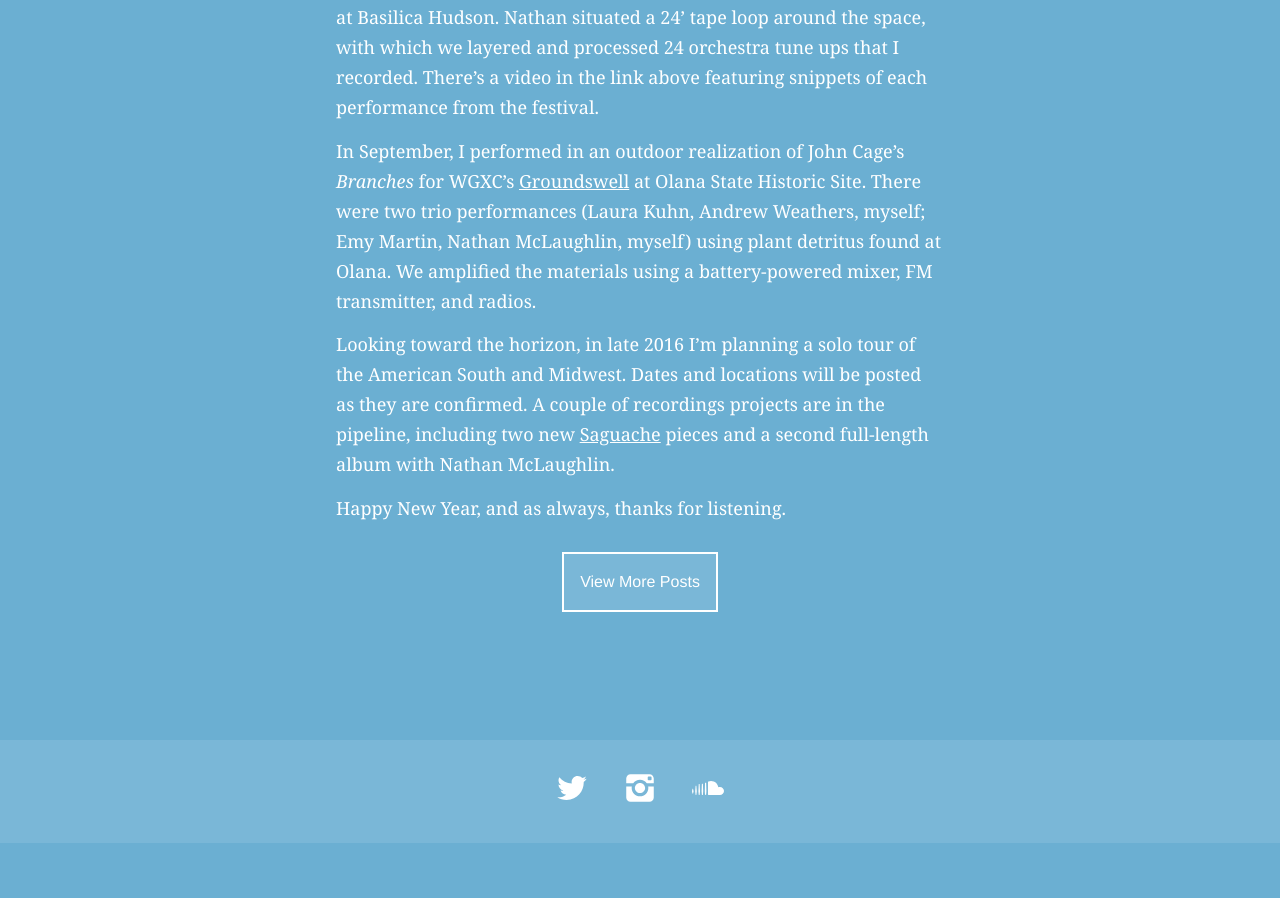
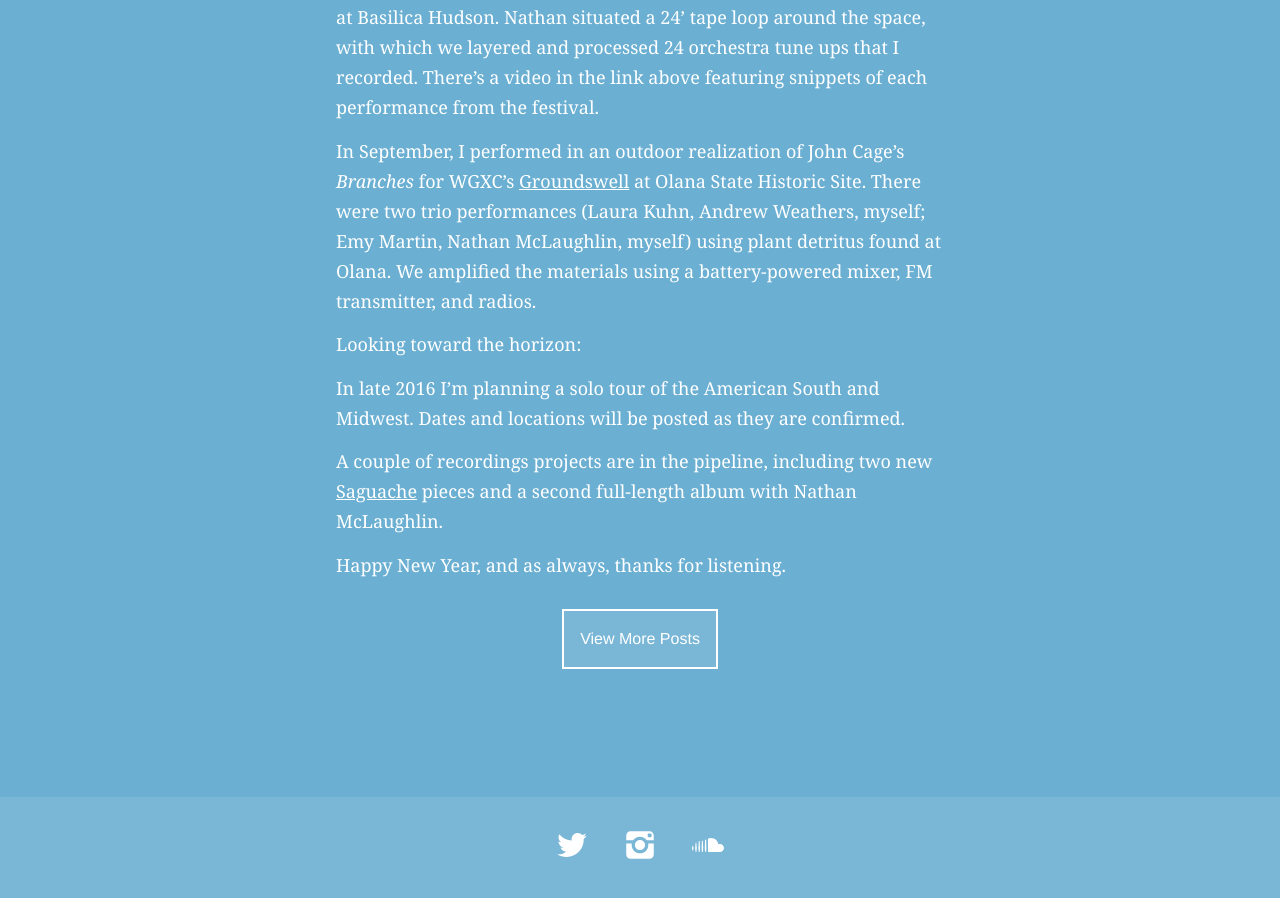
Before and after one commit to sethchrisman/sethchrisman.github.io, a Jekyll site: the page built from _posts/2015-12-22-recap.md, in a window 1280 px wide and 900 px high, scrolled down 1126 px. Built offline with Jekyll 4.4.1, drawn with Linux system fonts in a browser that asks for light colours; before the commit the page ends 1969 px from its top, so only the background shows below that.

```diff
--- a/_posts/2015-12-22-recap.md
+++ b/_posts/2015-12-22-recap.md
@@ -6,6 +6,7 @@ date: "Mon Dec 21 2015 19:00:00 GMT-0500 (EST)"
 published: true
 title: 2015 Recap
 ---
+
 
 Hey everybody,
 
@@ -19,6 +20,10 @@ In April, Nathan and I did an hour long set at the [24 Hour Drone Fest](http://b
 
 In September, I performed in an outdoor realization of John Cage's _Branches_ for WGXC's [Groundswell](https://wavefarm.org/archive/09a6h6) at Olana State Historic Site. There were two trio performances (Laura Kuhn, Andrew Weathers, myself; Emy Martin, Nathan McLaughlin, myself) using plant detritus found at Olana. We amplified the materials using a battery-powered mixer, FM transmitter, and radios.
 
-Looking toward the horizon, in late 2016 I'm planning a solo tour of the American South and Midwest. Dates and locations will be posted as they are confirmed. A couple of recordings projects are in the pipeline, including two new [Saguache](http://www.aridradio.com/) pieces and a second full-length album with Nathan McLaughlin.
+Looking toward the horizon:
+
+In late 2016 I'm planning a solo tour of the American South and Midwest. Dates and locations will be posted as they are confirmed.
+
+A couple of recordings projects are in the pipeline, including two new [Saguache](http://www.aridradio.com/) pieces and a second full-length album with Nathan McLaughlin.
 
 Happy New Year, and as always, thanks for listening.
```
